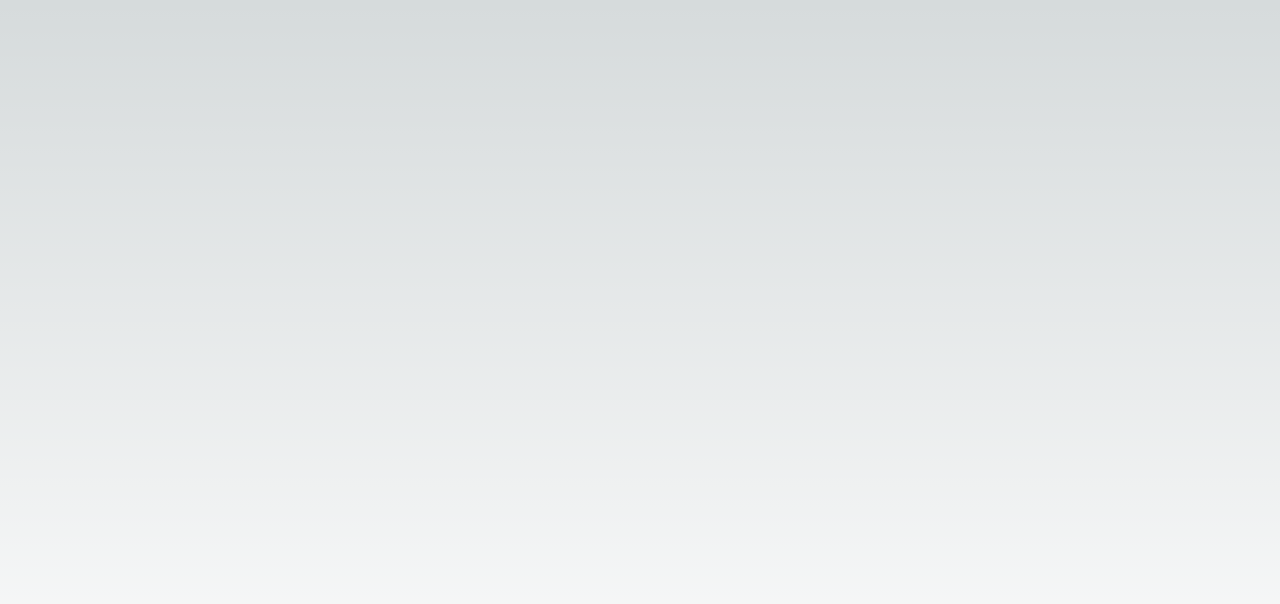
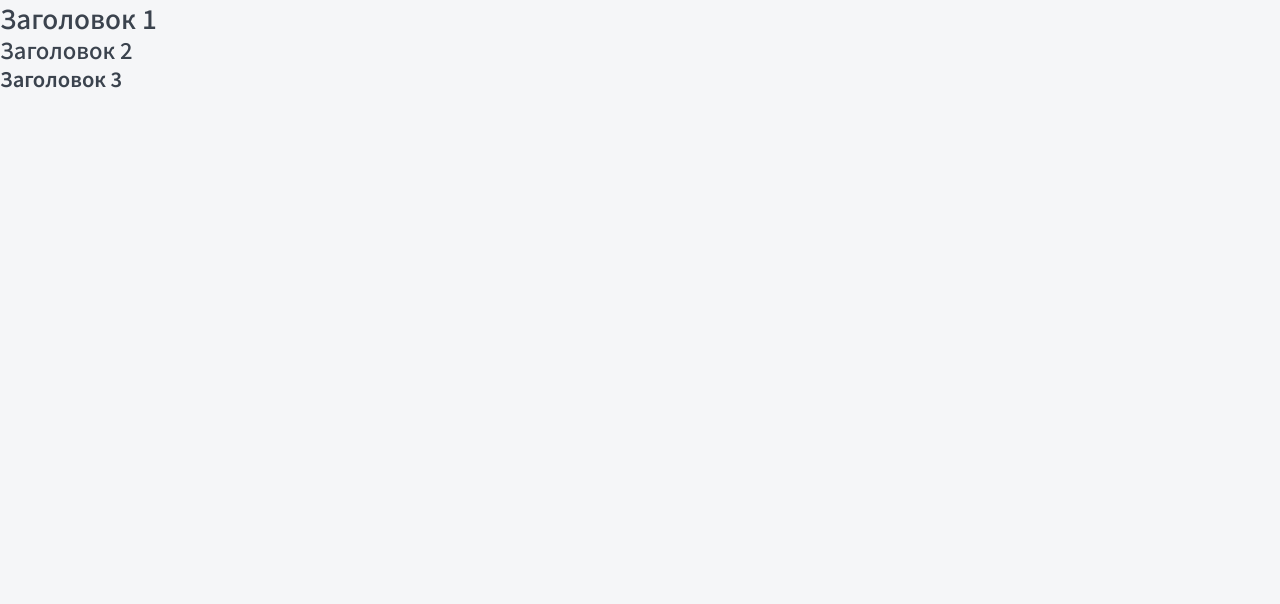
Before and after one commit to BAF00909/nextjs, a Next.js app in the folder top-app-page-router/top-app/: page / in a window 1280 px wide. Shown: the top 604 px of the page. Built offline with nearby package versions, Linux system fonts and the light colour scheme.

Commit message:
Add Htag

```diff
--- /dev/null
+++ b/top-app-page-router/top-app/components/Htag/Htag.module.css
@@ -0,0 +1,23 @@
+.h1 {
+    font-size: 26px;
+    font-weight: 500;
+    line-height: 35.41px;
+    text-align: left;
+    margin: 0;
+}
+
+.h2 {
+    font-size: 22px;
+    font-weight: 500;
+    line-height: 29.96px;
+    text-align: left;
+    margin: 0;
+}
+
+.h3 {
+    font-size: 20px;
+    font-weight: 600;
+    line-height: 27.24px;
+    text-align: left;
+    margin: 0;
+}
--- /dev/null
+++ b/top-app-page-router/top-app/components/Htag/Htag.props.ts
@@ -0,0 +1,6 @@
+import { ReactNode } from "react";
+
+export interface HtagProps {
+    tag: 'h1' | 'h2' | 'h3';
+    children: ReactNode;
+}
--- /dev/null
+++ b/top-app-page-router/top-app/components/Htag/Htag.tsx
@@ -0,0 +1,11 @@
+import { HtagProps } from "./Htag.props";
+import styles from './Htag.module.css';
+
+export const Htag = ({ children, tag }: HtagProps): JSX.Element => {
+    switch(tag) {
+        case 'h1': return <h1 className={styles.h1}>{children}</h1>;
+        case 'h2': return <h2 className={styles.h2}>{children}</h2>;
+        case 'h3': return <h3 className={styles.h3}>{children}</h3>;
+        default: return <>{children}</>;
+    }
+};
--- /dev/null
+++ b/top-app-page-router/top-app/components/index.ts
@@ -0,0 +1 @@
+export * from './Htag/Htag'
--- a/top-app-page-router/top-app/pages/_app.tsx
+++ b/top-app-page-router/top-app/pages/_app.tsx
@@ -1,6 +1,19 @@
 import "@/styles/globals.css";
 import type { AppProps } from "next/app";
+import Head from "next/head";
 
 export default function App({ Component, pageProps }: AppProps) {
-  return <Component {...pageProps} />;
+  return (
+    <>
+      <Head>
+        <title>Top - app</title>
+        <meta name="description" content="Generated by create next app" />
+        <meta name="viewport" content="width=device-width, initial-scale=1" />
+        <link rel="icon" href="/favicon.ico" />
+        <link rel="preconnect" href="https://fonts.gstatic.com" />
+        <link href="https://fonts.googleapis.com/css2?family=Noto+Sans+KR:wght@100..900&display=swap" rel="stylesheet" />
+      </Head>
+      <Component {...pageProps} />
+    </>
+  );
 }
--- a/top-app-page-router/top-app/pages/_document.tsx
+++ b/top-app-page-router/top-app/pages/_document.tsx
@@ -2,7 +2,7 @@ import { Html, Head, Main, NextScript } from "next/document";
 
 export default function Document() {
   return (
-    <Html lang="en">
+    <Html lang="ru">
       <Head />
       <body>
         <Main />
--- a/top-app-page-router/top-app/pages/index.tsx
+++ b/top-app-page-router/top-app/pages/index.tsx
@@ -1,21 +1,14 @@
-import Head from "next/head";
-import Image from "next/image";
-import { Inter } from "next/font/google";
-import styles from "@/styles/Home.module.css";
+import { Htag } from '@/components';
+import { Noto_Sans_KR } from 'next/font/google';
 
-const inter = Inter({ subsets: ["latin"] });
+const notoSans = Noto_Sans_KR({ subsets: ['cyrillic'] });
 
 export default function Home() {
   return (
-    <>
-      <Head>
-        <title>Create Next App</title>
-        <meta name="description" content="Generated by create next app" />
-        <meta name="viewport" content="width=device-width, initial-scale=1" />
-        <link rel="icon" href="/favicon.ico" />
-      </Head>
-      <main className={`${styles.main} ${inter.className}`}>
-      </main>
-    </>
+    <main className={`${notoSans.className}`}>
+      <Htag tag='h1'>Заголовок 1</Htag>
+      <Htag tag='h2'>Заголовок 2</Htag>
+      <Htag tag='h3'>Заголовок 3</Htag>
+    </main>
   );
 }
--- a/top-app-page-router/top-app/styles/Home.module.css
+++ /dev/null
@@ -1,229 +0,0 @@
-.main {
-  display: flex;
-  flex-direction: column;
-  justify-content: space-between;
-  align-items: center;
-  padding: 6rem;
-  min-height: 100vh;
-}
-
-.description {
-  display: inherit;
-  justify-content: inherit;
-  align-items: inherit;
-  font-size: 0.85rem;
-  max-width: var(--max-width);
-  width: 100%;
-  z-index: 2;
-  font-family: var(--font-mono);
-}
-
-.description a {
-  display: flex;
-  justify-content: center;
-  align-items: center;
-  gap: 0.5rem;
-}
-
-.description p {
-  position: relative;
-  margin: 0;
-  padding: 1rem;
-  background-color: rgba(var(--callout-rgb), 0.5);
-  border: 1px solid rgba(var(--callout-border-rgb), 0.3);
-  border-radius: var(--border-radius);
-}
-
-.code {
-  font-weight: 700;
-  font-family: var(--font-mono);
-}
-
-.grid {
-  display: grid;
-  grid-template-columns: repeat(4, minmax(25%, auto));
-  max-width: 100%;
-  width: var(--max-width);
-}
-
-.card {
-  padding: 1rem 1.2rem;
-  border-radius: var(--border-radius);
-  background: rgba(var(--card-rgb), 0);
-  border: 1px solid rgba(var(--card-border-rgb), 0);
-  transition: background 200ms, border 200ms;
-}
-
-.card span {
-  display: inline-block;
-  transition: transform 200ms;
-}
-
-.card h2 {
-  font-weight: 600;
-  margin-bottom: 0.7rem;
-}
-
-.card p {
-  margin: 0;
-  opacity: 0.6;
-  font-size: 0.9rem;
-  line-height: 1.5;
-  max-width: 30ch;
-}
-
-.center {
-  display: flex;
-  justify-content: center;
-  align-items: center;
-  position: relative;
-  padding: 4rem 0;
-}
-
-.center::before {
-  background: var(--secondary-glow);
-  border-radius: 50%;
-  width: 480px;
-  height: 360px;
-  margin-left: -400px;
-}
-
-.center::after {
-  background: var(--primary-glow);
-  width: 240px;
-  height: 180px;
-  z-index: -1;
-}
-
-.center::before,
-.center::after {
-  content: "";
-  left: 50%;
-  position: absolute;
-  filter: blur(45px);
-  transform: translateZ(0);
-}
-
-.logo {
-  position: relative;
-}
-/* Enable hover only on non-touch devices */
-@media (hover: hover) and (pointer: fine) {
-  .card:hover {
-    background: rgba(var(--card-rgb), 0.1);
-    border: 1px solid rgba(var(--card-border-rgb), 0.15);
-  }
-
-  .card:hover span {
-    transform: translateX(4px);
-  }
-}
-
-@media (prefers-reduced-motion) {
-  .card:hover span {
-    transform: none;
-  }
-}
-
-/* Mobile */
-@media (max-width: 700px) {
-  .content {
-    padding: 4rem;
-  }
-
-  .grid {
-    grid-template-columns: 1fr;
-    margin-bottom: 120px;
-    max-width: 320px;
-    text-align: center;
-  }
-
-  .card {
-    padding: 1rem 2.5rem;
-  }
-
-  .card h2 {
-    margin-bottom: 0.5rem;
-  }
-
-  .center {
-    padding: 8rem 0 6rem;
-  }
-
-  .center::before {
-    transform: none;
-    height: 300px;
-  }
-
-  .description {
-    font-size: 0.8rem;
-  }
-
-  .description a {
-    padding: 1rem;
-  }
-
-  .description p,
-  .description div {
-    display: flex;
-    justify-content: center;
-    position: fixed;
-    width: 100%;
-  }
-
-  .description p {
-    align-items: center;
-    inset: 0 0 auto;
-    padding: 2rem 1rem 1.4rem;
-    border-radius: 0;
-    border: none;
-    border-bottom: 1px solid rgba(var(--callout-border-rgb), 0.25);
-    background: linear-gradient(
-      to bottom,
-      rgba(var(--background-start-rgb), 1),
-      rgba(var(--callout-rgb), 0.5)
-    );
-    background-clip: padding-box;
-    backdrop-filter: blur(24px);
-  }
-
-  .description div {
-    align-items: flex-end;
-    pointer-events: none;
-    inset: auto 0 0;
-    padding: 2rem;
-    height: 200px;
-    background: linear-gradient(
-      to bottom,
-      transparent 0%,
-      rgb(var(--background-end-rgb)) 40%
-    );
-    z-index: 1;
-  }
-}
-
-/* Tablet and Smaller Desktop */
-@media (min-width: 701px) and (max-width: 1120px) {
-  .grid {
-    grid-template-columns: repeat(2, 50%);
-  }
-}
-
-@media (prefers-color-scheme: dark) {
-  .vercelLogo {
-    filter: invert(1);
-  }
-
-  .logo {
-    filter: invert(1) drop-shadow(0 0 0.3rem #ffffff70);
-  }
-}
-
-@keyframes rotate {
-  from {
-    transform: rotate(360deg);
-  }
-  to {
-    transform: rotate(0deg);
-  }
-}
--- a/top-app-page-router/top-app/styles/globals.css
+++ b/top-app-page-router/top-app/styles/globals.css
@@ -1,76 +1,12 @@
 :root {
-  --max-width: 1100px;
-  --border-radius: 12px;
-  --font-mono: ui-monospace, Menlo, Monaco, "Cascadia Mono", "Segoe UI Mono",
-    "Roboto Mono", "Oxygen Mono", "Ubuntu Monospace", "Source Code Pro",
-    "Fira Mono", "Droid Sans Mono", "Courier New", monospace;
-
-  --foreground-rgb: 0, 0, 0;
-  --background-start-rgb: 214, 219, 220;
-  --background-end-rgb: 255, 255, 255;
-
-  --primary-glow: conic-gradient(
-    from 180deg at 50% 50%,
-    #16abff33 0deg,
-    #0885ff33 55deg,
-    #54d6ff33 120deg,
-    #0071ff33 160deg,
-    transparent 360deg
-  );
-  --secondary-glow: radial-gradient(
-    rgba(255, 255, 255, 1),
-    rgba(255, 255, 255, 0)
-  );
-
-  --tile-start-rgb: 239, 245, 249;
-  --tile-end-rgb: 228, 232, 233;
-  --tile-border: conic-gradient(
-    #00000080,
-    #00000040,
-    #00000030,
-    #00000020,
-    #00000010,
-    #00000010,
-    #00000080
-  );
-
-  --callout-rgb: 238, 240, 241;
-  --callout-border-rgb: 172, 175, 176;
-  --card-rgb: 180, 185, 188;
-  --card-border-rgb: 131, 134, 135;
-}
-
-@media (prefers-color-scheme: dark) {
-  :root {
-    --foreground-rgb: 255, 255, 255;
-    --background-start-rgb: 0, 0, 0;
-    --background-end-rgb: 0, 0, 0;
-
-    --primary-glow: radial-gradient(rgba(1, 65, 255, 0.4), rgba(1, 65, 255, 0));
-    --secondary-glow: linear-gradient(
-      to bottom right,
-      rgba(1, 65, 255, 0),
-      rgba(1, 65, 255, 0),
-      rgba(1, 65, 255, 0.3)
-    );
-
-    --tile-start-rgb: 2, 13, 46;
-    --tile-end-rgb: 2, 5, 19;
-    --tile-border: conic-gradient(
-      #ffffff80,
-      #ffffff40,
-      #ffffff30,
-      #ffffff20,
-      #ffffff10,
-      #ffffff10,
-      #ffffff80
-    );
-
-    --callout-rgb: 20, 20, 20;
-    --callout-border-rgb: 108, 108, 108;
-    --card-rgb: 100, 100, 100;
-    --card-border-rgb: 200, 200, 200;
-  }
+  --black: #3B434E;
+  --white: white;
+  --primary: #7653FC;
+  --red: #FC836D;
+  --green: #1DC37E;
+  --green-light: #C8F8E4;
+  --background: #F5F6F8;
+  --fontFamily: "Noto Sans KR", sans-serif;
 }
 
 * {
@@ -83,25 +19,12 @@ html,
 body {
   max-width: 100vw;
   overflow-x: hidden;
-}
-
-body {
-  color: rgb(var(--foreground-rgb));
-  background: linear-gradient(
-      to bottom,
-      transparent,
-      rgb(var(--background-end-rgb))
-    )
-    rgb(var(--background-start-rgb));
+  font-family: var(--fontFamily);
+  color: var(--black);
+  background-color: var(--background);
 }
 
 a {
   color: inherit;
   text-decoration: none;
 }
-
-@media (prefers-color-scheme: dark) {
-  html {
-    color-scheme: dark;
-  }
-}
```
Also changed, not shown: 1 other file (tests, documents, lock files or other folders).
